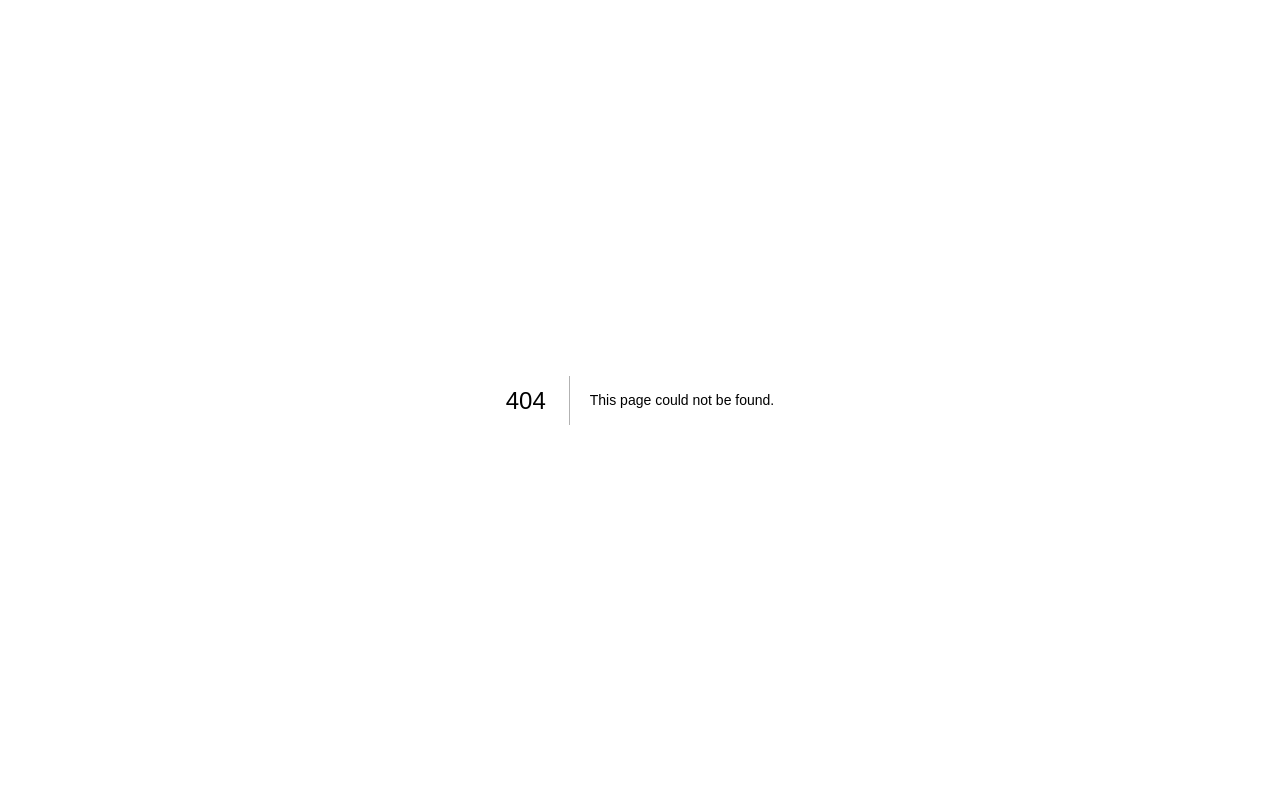
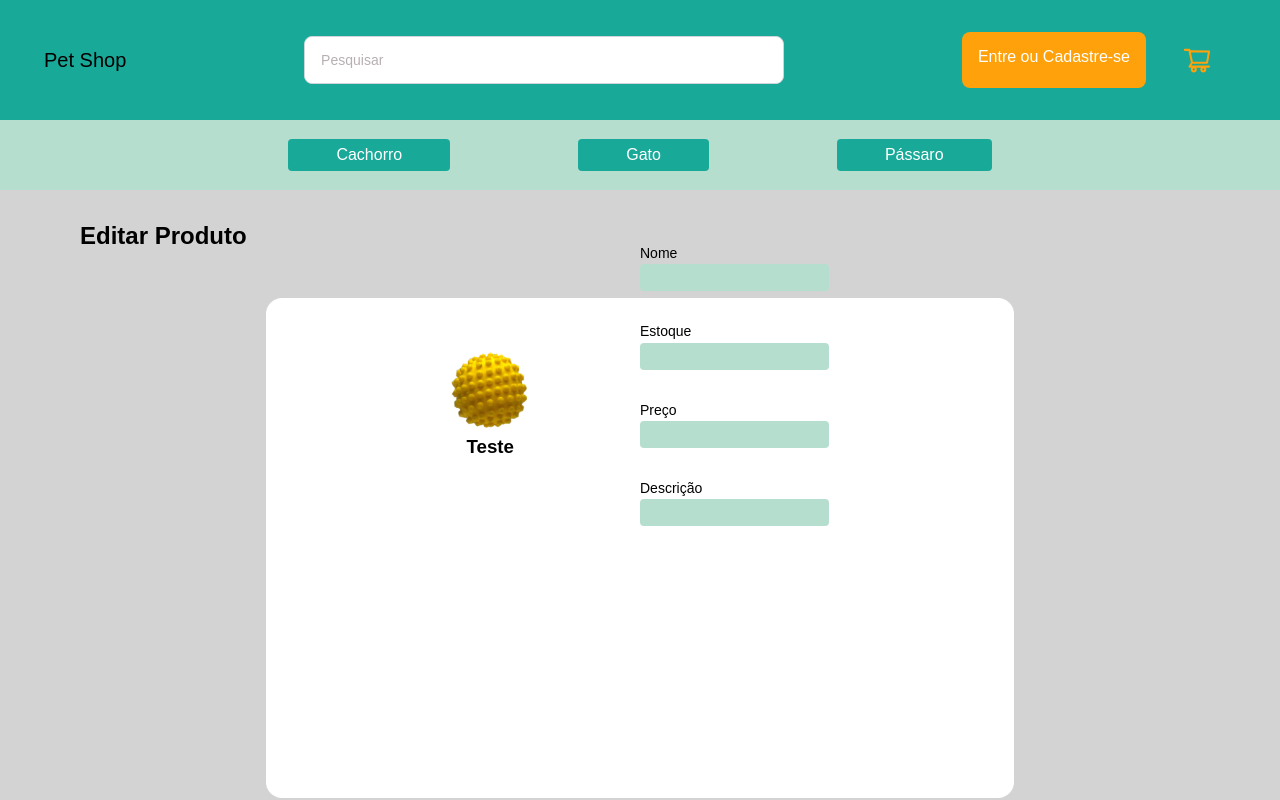
Before and after one commit to viniciussm07/pet-shop, a Next.js app: page /admin/lista-produtos/editar in a window 1280 px wide. Before the commit this address had no page. Shown: the top 800 px of the page. Built offline with nearby package versions, Linux system fonts and the light colour scheme.

Commit message:
Implementing form admin

```diff
--- a/src/components/Admin/AdminElements.jsx
+++ b/src/components/Admin/AdminElements.jsx
@@ -6,6 +6,13 @@ export const Title = styled.h2`
   margin-left: 4rem;
   margin-bottom: 3rem;
 `;
+
+export const Title2 = styled.h3`
+  /* text-align: center; */
+  margin: 0;
+  padding: 0;
+  /* display: flex; */
+`
 
 export const ListaContainer = styled.div`
   width: 100%;
@@ -91,10 +98,11 @@ export const Trash = styled.div`
 
 export const ImgWrap = styled.div`
   width: 30%;
-  padding-right: 1rem;
+  /* padding-right: 1rem; */
+  display: flex;
 `;
 
 export const Img = styled(Image)`
-  height: 200px;
+  height: 100px;
   width: 100px;
 `;
--- /dev/null
+++ b/src/components/Admin/AdminForm.jsx
@@ -0,0 +1,70 @@
+import styled from "styled-components"
+import Link from 'next/link'
+
+export const Container = styled.div`
+    min-height:692px;
+    position: fixed;
+    bottom:0;
+    left:0;
+    right:0;
+    top:0;
+    z-index:0;
+    overflow:hidden;
+`;
+
+export const FormWrap = styled.div`
+    height:100%;
+    display:flex;
+    flex-direction:column;
+    justify-content: center;
+
+    @media screen and (max-width:400px){
+        height:80%;
+    }
+`;
+
+
+export const FormContent = styled.div`
+    height:100%;
+    display:flex;
+    flex-direction:column;
+    justify-content:center;
+
+    @media screen and (max-width:480px){
+        padding:10px;
+    }
+`;
+
+export const Form = styled.form`
+    max-width:300px;
+    height:auto;
+    width:100%;
+    z-index:1;
+    display: flex;
+    flex-direction: column;
+    margin:0 auto;
+    border-radius: 4px;
+
+    @media screen and (max-width:400px){
+        padding: 32px 32px;
+    }
+`;
+
+export const FormLabel = styled.label`
+    margin-bottom: 0.2rem;
+    font-size: 14px;
+`;
+
+export const FormInput = styled.input`
+    padding:6px 6px;
+    margin-bottom:32px;
+    border:none;
+    border-radius: 4px;
+    background-color: #b6decf;
+`;
+
+export const Text = styled.span`
+    text-align: center;
+    color: #fff;
+    font-size: 14px;
+`;
--- a/src/components/Admin/Editar.jsx
+++ b/src/components/Admin/Editar.jsx
@@ -0,0 +1,65 @@
+import Navbar from "../Navbar";
+import Footer from "../Footer";
+import {
+  ListaContainer,
+  Title,
+  Title2,
+  WrapColumn,
+  Column,
+  Row,
+  ListaWrap,
+  FixedButton,
+  WrapFixedButton,
+  EditButton,
+  WrapButton,
+  Trash,
+  ImgWrap,
+  Img,
+} from "./AdminElements";
+
+import {
+  FormContent,
+  FormInput,
+  FormLabel,
+  Form
+} from "./AdminForm";
+
+export default function EditarProdutos() {
+  return (
+    <>
+      <ListaContainer>
+        <Title>Editar Produto</Title>
+        <WrapColumn>
+          <ListaWrap>
+            <Row>
+              <Column align="center">
+                <ImgWrap>
+                  <Img
+                    src={"/images/produtos/brinquedo-1.webp"}
+                    height={100}
+                    width={100}
+                  />
+                </ImgWrap>
+                <Title2>Teste</Title2>
+              </Column>
+              <Column>
+                <FormContent>
+                  <Form method="post">
+                    <FormLabel htmlFor="for">Nome</FormLabel>
+                    <FormInput name="name" type="name" required />
+                    <FormLabel htmlFor="for">Estoque</FormLabel>
+                    <FormInput name="stock" type="stock" required />
+                    <FormLabel htmlFor="for">Preço</FormLabel>
+                    <FormInput name="preco" type="number" required />
+                    <FormLabel htmlFor="for">Descrição</FormLabel>
+                    <FormInput name="descricao" type="text" required />
+                  </Form>
+                </FormContent>
+              </Column>
+            </Row>
+          </ListaWrap>
+        </WrapColumn>
+      </ListaContainer>
+    </>
+  );
+}
```
Also changed, not shown: src/pages/admin/index.jsx (+13 -13 lines), src/pages/admin/lista-clientes/index.jsx (+13 -13 lines), src/pages/admin/lista-produtos/index.jsx (+17 -17 lines), src/pages/admin/lista-produtos/editar.jsx (renamed from src/pages/admin/lista-produtos/editar-produtos.jsx).
